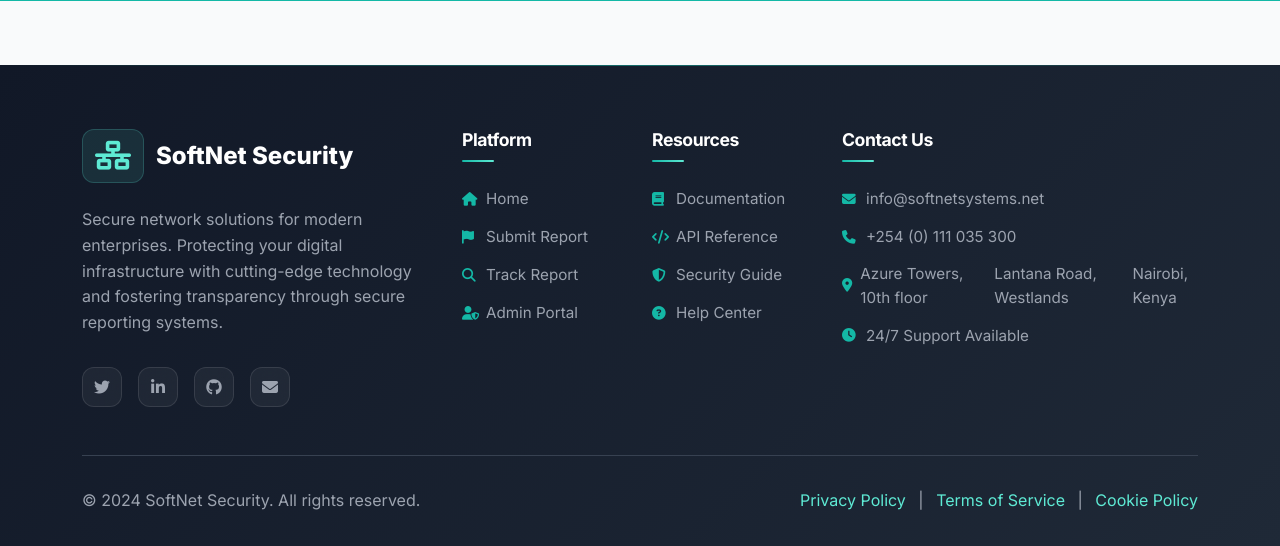
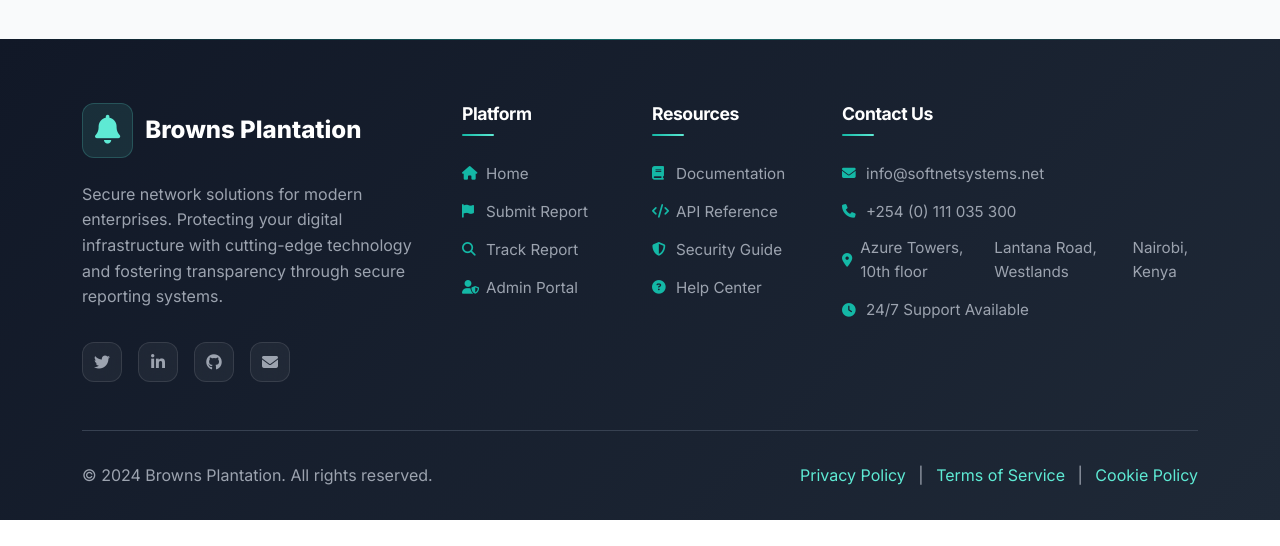
Before and after one commit to siraj-eng/Whistle_Blower, a Flask app: page / in a window 1280 px wide. Shown: the part 3995-4541 px from the top of the page. After the commit the page ends 4515 px from the top, so only its background shows below. Run offline with Flask 3, Linux system fonts and the light colour scheme.

Commit message:
Progress

```diff
--- a/templates/base.html
+++ b/templates/base.html
@@ -737,7 +737,7 @@
     <nav class="navbar navbar-expand-lg navbar-light">
         <div class="container">
             <a class="navbar-brand fade-in" href="{{ url_for('index') }}">
-                <i class="fas fa-network-wired"></i>SoftNet
+                <i class="fa-solid fa-bell"></i>Browns Plantation
             </a>
             <button class="navbar-toggler" type="button" data-bs-toggle="collapse" data-bs-target="#navbarNav" aria-controls="navbarNav" aria-expanded="false" aria-label="Toggle navigation">
                 <span class="navbar-toggler-icon"></span>
@@ -855,7 +855,7 @@
             <div class="row">
                 <div class="col-lg-4 mb-4 mb-lg-0">
                     <a href="{{ url_for('index') }}" class="footer-logo">
-                        <i class="fas fa-network-wired"></i>SoftNet Security
+                         <i class="fa-solid fa-bell"></i>Browns Plantation
                     </a>
                     <p class="footer-description">
                         Secure network solutions for modern enterprises. Protecting your digital infrastructure with cutting-edge technology and fostering transparency through secure reporting systems.
@@ -914,7 +914,7 @@
             <div class="footer-bottom">
                 <div class="row align-items-center">
                     <div class="col-md-6 text-md-start text-center">
-                        <p class="mb-0">&copy; 2024 SoftNet Security. All rights reserved.</p>
+                        <p class="mb-0">&copy; 2024 Browns Plantation. All rights reserved.</p>
                     </div>
                     <div class="col-md-6 text-md-end text-center">
                         <p class="mb-0">
--- a/templates/index.html
+++ b/templates/index.html
@@ -74,11 +74,11 @@
         <div class="row justify-content-center mb-5">
             <div class="col-lg-8 text-center">
                 <h2 class="mb-3">
-                    <span id="why-choose-en">Why Choose Our Whistleblower System?</span>
-                    <span id="why-choose-sw" style="display:none;">Kwa nini Uchague Mfumo Wetu wa Ripoti?</span>
+                    <span id="why-choose-en">Browns Plantation Whistleblower System?</span>
+                    <span id="why-choose-sw" style="display:none;">Mfumo wa Kufichua Wakiukaji katika Brown's Plantation</span>
                 </h2>
                 <p class="text-muted">
-                    <span id="features-desc-en">Built specifically for plantation and agricultural workers to ensure safety, fairness, and transparency.</span>
+                    <span id="features-desc-en">We uphold safety to all to ensure safety, fairness, and transparency.</span>
                     <span id="features-desc-sw" style="display:none;">Imejengwa haswa kwa wafanyikazi wa mashamba na kilimo kuhakikisha usalama, haki na uwazi.</span>
                 </p>
             </div>
```
Also changed, not shown: templates/submit_report.html (+15 -0 lines).
